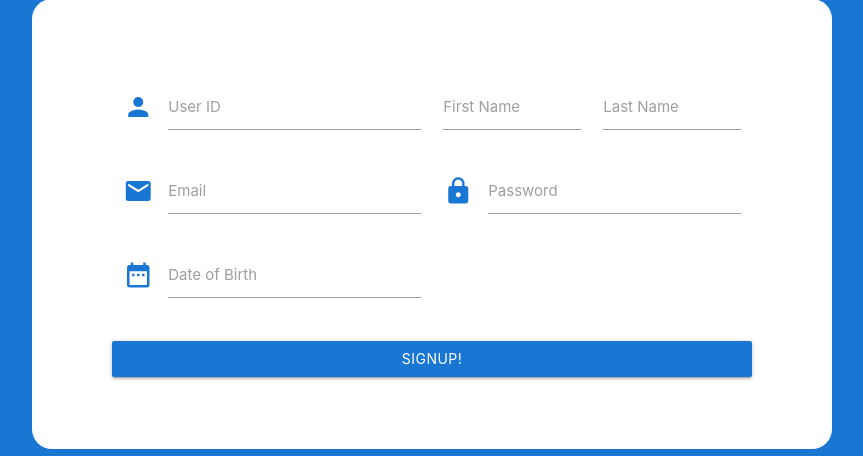
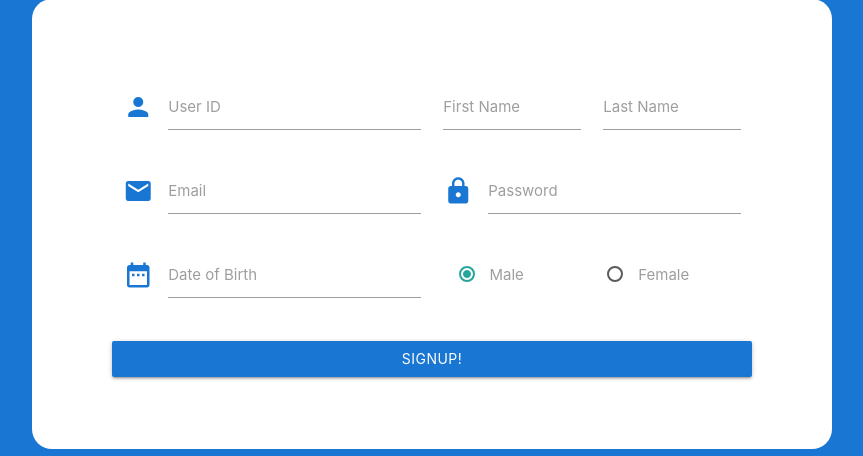
Before and after one commit to andreirawan97/projectUTSPemweb, a PHP site: page /signup.php in a window 1280 px wide. Shown: the part 176-632 px from the top of the page, without its empty margins (248-1111 px from the left). Run offline with PHP 8.4, Linux system fonts and the light colour scheme; some libraries are stand-ins or nearby versions.

Commit message:
Add gender radio button

```diff
--- a/signup.php
+++ b/signup.php
@@ -63,6 +63,26 @@
             <input class="datepicker" id="dateofbirth" name="dateofbirth" type="text">
             <label for="dateofbirth">Date of Birth</label>
           </div>
+
+          <div class="col s6" style="padding-top: 10px;">
+            <div class="col s6">
+              <p>
+                <label>
+                  <input value="Male" class="with-gap" name="gender" type="radio" checked />
+                  <span>Male</span>
+                </label>
+              </p>
+            </div>
+
+            <div class="col s6">
+              <p>
+                <label>
+                  <input value="Female" class="with-gap" name="gender" type="radio" />
+                  <span>Female</span>
+                </label>
+              </p>
+            </div>
+          </div>
         </div>
 
         <input class="btn" type="submit" value="Signup!" style="width: 100%; background-color: #1976d2">
```
